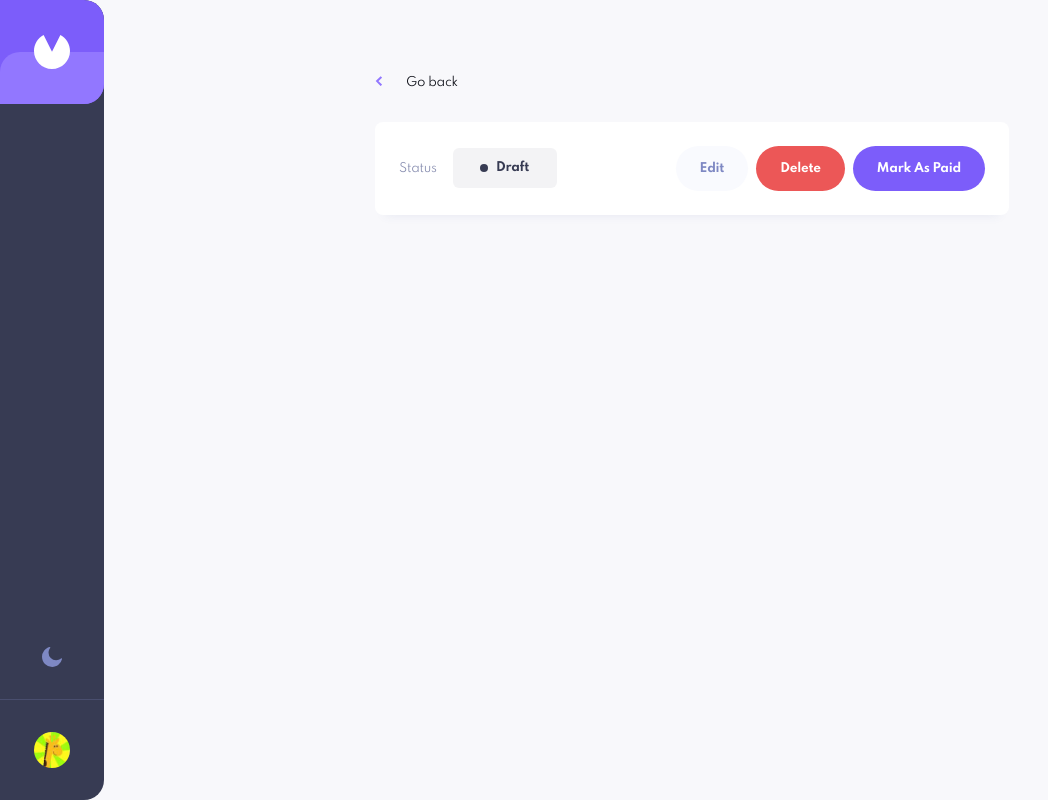
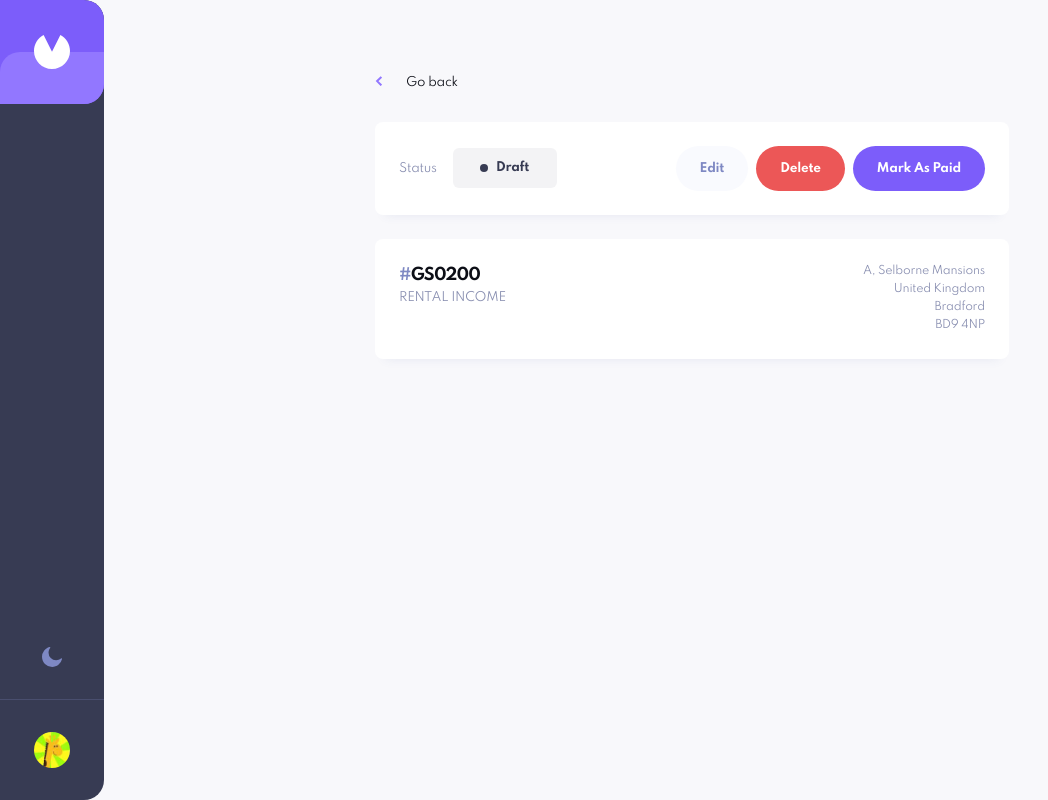
Before and after one commit to RahulGandhi14/invoice, a React (Create React App) app: page /invoice/1 in a window 1280 px wide. Shown: the whole page, without its empty margins (0-1048 px from the left). Built offline with nearby package versions, Linux system fonts and the light colour scheme.

Commit message:
feat/ invoice body address

```diff
--- a/src/components/Home/InvoiceItem.tsx
+++ b/src/components/Home/InvoiceItem.tsx
@@ -35,7 +35,7 @@ const Container = styled(motion.a)`
 
 const Heading = styled(H4)`
     span {
-        color: #7e88c3;
+        color: ${({ theme }: themeType) => theme.color.invoiceItem.hash};
     }
 
     @media only screen and (max-width: 768px) {
--- /dev/null
+++ b/src/components/Invoice/InvoiceBody.tsx
@@ -0,0 +1,53 @@
+import styled from 'styled-components'
+import { H3 } from '../styled/Headings'
+import { CardStyles } from '../styled/shared'
+import { themeType } from '../styled/Theme'
+import { fontStyle1, fontStyle2 } from '../styled/Typography'
+
+const Card = styled('div')`
+    ${CardStyles}
+    display: grid;
+    grid-template-columns: 1fr 1fr 1fr;
+`
+
+const Text = styled('p')`
+    ${fontStyle1}
+`
+
+const Id = styled(H3)`
+    margin-bottom: 0.25rem;
+
+    span {
+        color: ${({ theme }: themeType) => theme.color.invoiceItem.hash};
+    }
+`
+
+const Address = styled('address')`
+    ${fontStyle2}
+    font-style: normal;
+    display: flex;
+    flex-direction: column;
+    text-align: end;
+    grid-area: 1 / 2 / 2 / 4;
+`
+
+const InvoiceBody = () => {
+    return (
+        <Card>
+            <div>
+                <Id>
+                    <span>#</span>GS0200
+                </Id>
+                <Text>RENTAL INCOME</Text>
+            </div>
+            <Address>
+                <span>A, Selborne Mansions</span>
+                <span>United Kingdom</span>
+                <span>Bradford</span>
+                <span>BD9 4NP</span>
+            </Address>
+        </Card>
+    )
+}
+
+export default InvoiceBody
--- a/src/components/Invoice/InvoiceHeader.tsx
+++ b/src/components/Invoice/InvoiceHeader.tsx
@@ -3,13 +3,14 @@ import styled from 'styled-components'
 import { EInvoiceStatus } from '../../data/Form'
 import Button from '../styled/Button'
 import InvoiceStatus from '../styled/InvoiceStatus'
-import { CardWrapper } from '../styled/shared'
+import { CardStyles } from '../styled/shared'
 import { fontStyle1 } from '../styled/Typography'
 
 const Card = styled('div')`
-    ${CardWrapper}
+    ${CardStyles}
     display: flex;
     justify-content: space-between;
+    margin-bottom: 1.5rem;
 `
 
 const Text = styled('p')`
--- a/src/components/Invoice/index.tsx
+++ b/src/components/Invoice/index.tsx
@@ -2,6 +2,7 @@ import { PageWrapper } from '../styled/shared'
 import styled from 'styled-components'
 import BackBtn from './BackBtn'
 import InvoiceHeader from './InvoiceHeader'
+import InvoiceBody from './InvoiceBody'
 
 const Wrapper = styled(PageWrapper)`
     padding: 0 3rem;
@@ -12,6 +13,7 @@ const Invoice = () => {
         <Wrapper>
             <BackBtn />
             <InvoiceHeader />
+            <InvoiceBody />
         </Wrapper>
     )
 }
--- a/src/components/styled/Theme.ts
+++ b/src/components/styled/Theme.ts
@@ -40,6 +40,7 @@ export interface themeType {
             invoiceItem: {
                 bg: string
                 shadow: string
+                hash: string
             }
             invoiceStatus: {
                 bg: string
@@ -108,6 +109,7 @@ export const light = {
         invoiceItem: {
             bg: '#ffffff',
             shadow: 'rgba(72, 84, 159, 0.100397)',
+            hash: '#7e88c3',
         },
         invoiceStatus: {
             bg: 'rgba(55, 59, 83, 0.06)',
@@ -175,6 +177,7 @@ export const dark = {
         invoiceItem: {
             bg: '#1e2139',
             shadow: 'rgba(72, 84, 159, 0.100397)',
+            hash: '#7e88c3',
         },
         invoiceStatus: {
             bg: 'rgba(223, 227, 250, .06)',
--- a/src/components/styled/shared.ts
+++ b/src/components/styled/shared.ts
@@ -8,7 +8,7 @@ export const PageWrapper = styled('div')`
     margin: auto;
 `
 
-export const CardWrapper = css`
+export const CardStyles = css`
     background: ${({ theme }: themeType) => theme.color.invoiceItem.bg};
     transition: background 0.3s ease 0s;
     padding: 1.5rem;
```
